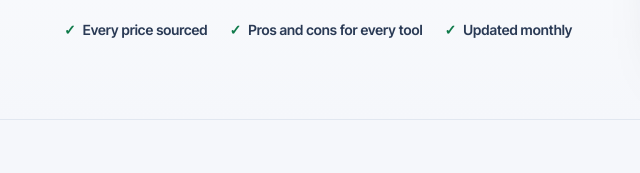
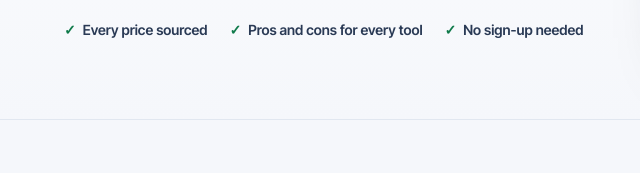
Before and after one commit to acquirelyio/coldemailreview, a plain HTML site: page home3/index.html in a window 1280 px wide. Shown: the part 439-612 px from the top of the page, 0-640 px from the left. Drawn offline with Linux system fonts and the light colour scheme; no server answers.

Commit message:
auto: home3/index.html

```diff
--- a/home3/index.html
+++ b/home3/index.html
@@ -101,7 +101,7 @@ footer img{height:36px}footer nav a{margin-left:20px;color:var(--ink2)}
     <span class="eyebrow">Independent buying guide · Nov 2026</span>
     <h1>Find the right <em>cold email software</em> in 30 seconds</h1>
     <p class="l">Answer three questions and we'll match you to the tool that fits how you send. No sign-up, no sales call, no email needed.</p>
-    <div class="trust"><span>Every price sourced</span><span>Pros and cons for every tool</span><span>Updated monthly</span></div>
+    <div class="trust"><span>Every price sourced</span><span>Pros and cons for every tool</span><span>No sign-up needed</span></div>
   </div>
   <div class="qz" id="finder">
     <div class="top">Tool finder <span>3 quick questions</span></div>
```
